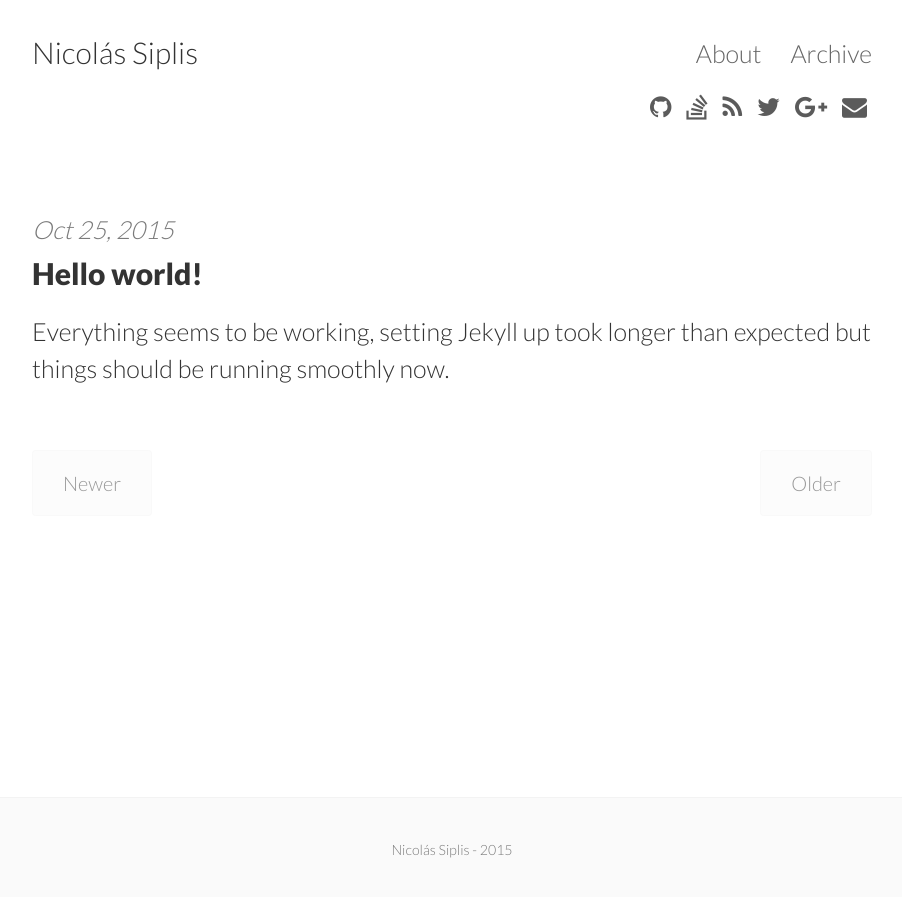
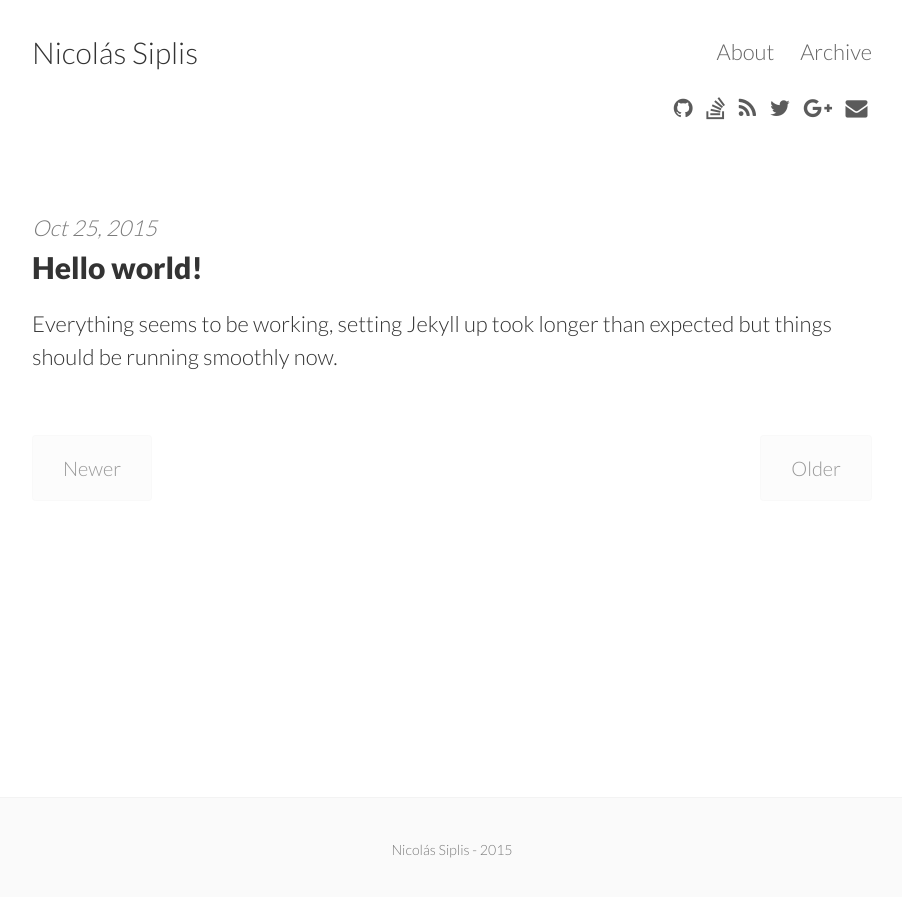
Before and after one commit to actividad-parlamentaria/actividad-parlamentaria.github.io, a Jekyll site: the page built from index.html, in a window 1280 px wide. Shown: the top 897 px of the page, without its empty margins (188-1090 px from the left). Built offline with Jekyll 4.4.1, drawn with Linux system fonts in a browser that asks for light colours; nearby versions of some CDN libraries; the list of posts is cut into pages by our own code.

```diff
--- a/_sass/_variables.scss
+++ b/_sass/_variables.scss
@@ -10,7 +10,7 @@ $monospace-font-family: 'Source Code Pro', 'Inconsolata', Consolas, monospace !d
 $h1: 1.5rem !default; //Post title
 $h2: 1.5rem !default;
 $h3: 1.5rem !default;
-$h4: 1.25rem !default; //Post content
+$h4: 1.1rem !default; //Post content
 $h5: .875rem !default;
 $h6: .75rem !default;
 $h00: 4rem !default;
```
